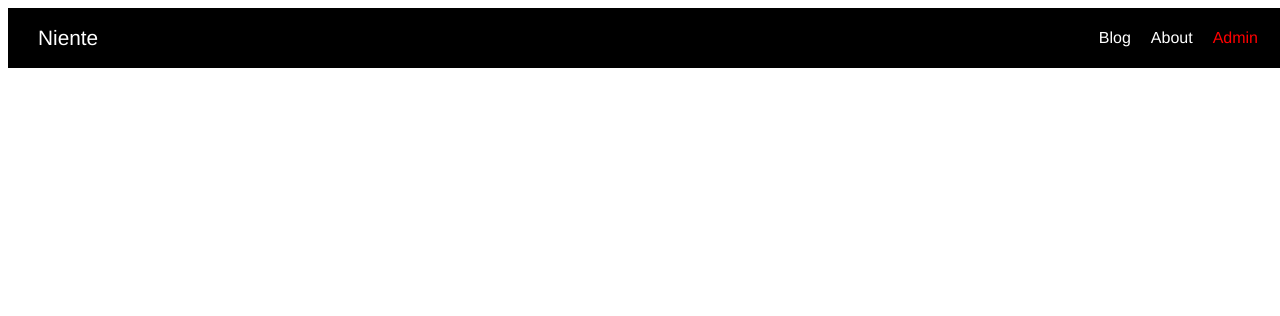
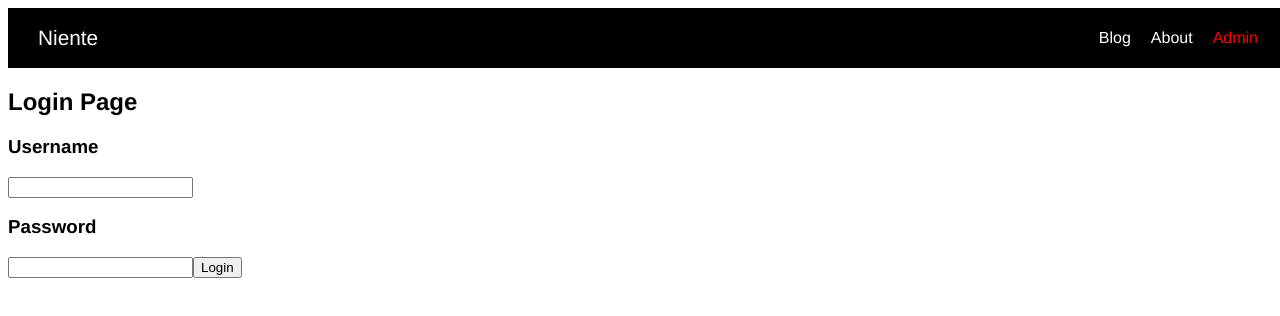
Before and after one commit to Renko-Mei/Niente-FE, a Nuxt app: page /admin/auth/login in a window 1280 px wide. Shown: the top 316 px of the page. Built offline with nearby package versions, Linux system fonts and the light colour scheme.

Commit message:
Add admin folder structure

```diff
--- /dev/null
+++ b/pages/admin/articles/new/index.vue
@@ -0,0 +1,9 @@
+<template>
+    <div class="new-article-page">
+        <section class="new-article">
+            <form>
+
+            </form>
+        </section>
+    </div>
+</template>
--- /dev/null
+++ b/pages/admin/auth/login.vue
@@ -0,0 +1,16 @@
+<template>
+    <section class="container">
+        <h1>
+            Login Page
+        </h1>
+        <section>
+            <h3>Username</h3>
+            <input type="text" name="username">
+            <h3>Password</h3>
+            <input type="password" name="password" id="">
+            <span>
+                <button type="submit">Login</button>
+            </span>
+        </section>
+    </section>
+</template>
--- /dev/null
+++ b/pages/admin/index.vue
@@ -0,0 +1,11 @@
+<template>
+    <div class="admin-page">
+        <section class="new-article">
+            <button @click="$router.push('/admin/articles/new')">Create Article</button>
+        </section>
+        <section class="existing-articles">
+            <h1>Existing Articles</h1>
+
+        </section>
+    </div>
+</template>
```
Also changed, not shown: pages/admin/articles/_id/index.vue (added), pages/admin/articles/index.vue (added), pages/admin/auth/index.vue (added).
